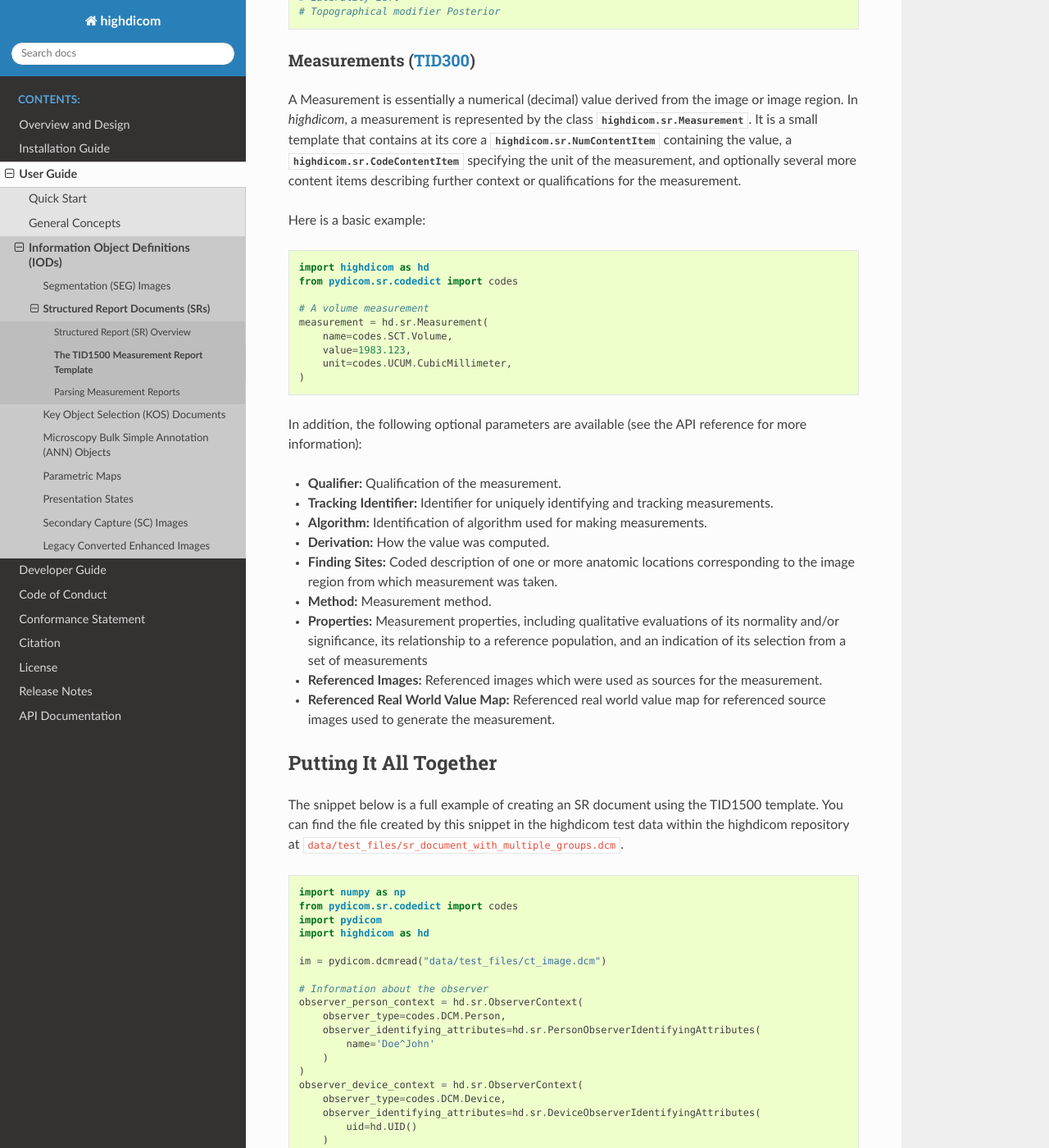
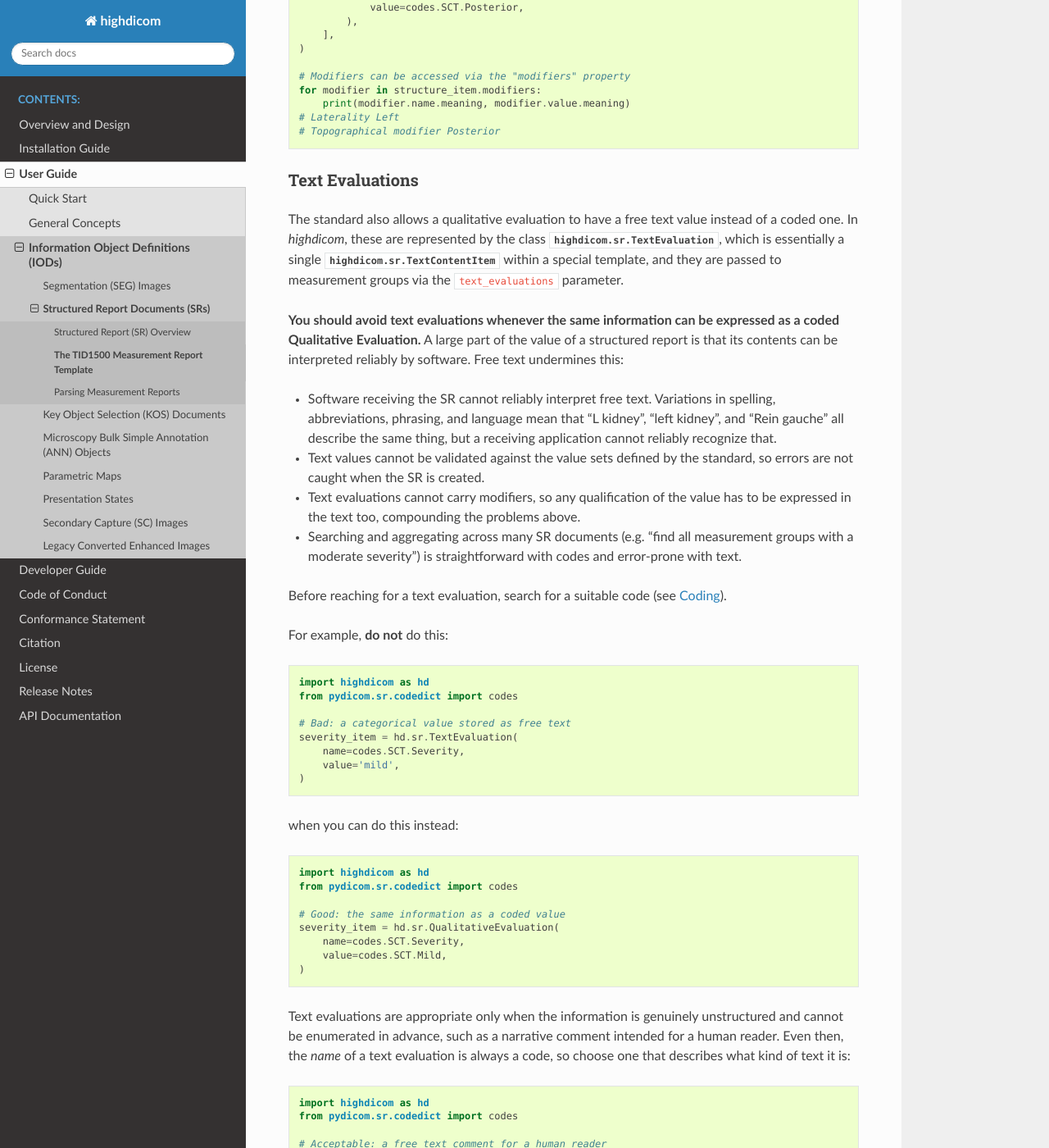
Before and after one commit to ImagingDataCommons/highdicom, a Sphinx documentation site: the page built from docs/tid1500.rst, in a window 1280 px wide and 1400 px high, scrolled down 10638 px. Shown: the whole window at 82% size. Built offline with Sphinx 7.4.7 and the Read the Docs theme 3.1.0, drawn with Linux system fonts in a browser that asks for light colours; some of the changed text lies outside the part shown.

Commit message:
Add user guide section on text evalutions

```diff
--- a/docs/tid1500.rst
+++ b/docs/tid1500.rst
@@ -53,7 +53,10 @@ group).
 Each Measurement Group contains a number of Measurements
 (`TID300 <tid300def_>`_) - numerical values derived from an image, such as a
 length or volume - and/or Qualitative Evaluations - categorical values derived
-from an image, such as classification of a tumor morphology.
+from an image, such as classification of a tumor morphology. The standard also
+allows qualitative evaluations with free text values, which *highdicom* calls
+text evaluations, but coded qualitative qvaluations should be preferred
+where possible.
 
 When constructing the content, it is necessary to start at the bottom of the
 content tree with the Measurements and Evaluations and work up, by adding them
@@ -468,6 +471,10 @@ type (some have been omitted for brevity):
 - ``qualitative_evaluations``: (Sequence of
   :class:`highdicom.sr.QualitativeEvaluation`, optional) Coded name-value pairs
   that describe qualitative evaluations, see below.
+- ``text_evaluations``: (Sequence of :class:`highdicom.sr.TextEvaluation`,
+  optional) Name-value pairs with a coded name and a free text value that
+  describe qualitative evaluations. Use only when the evaluation cannot be
+  expressed with ``qualitative_evaluations``, see below.
 - ``finding_category``: (:class:`highdicom.sr.CodedConcept`, optional)
   Category of observed finding, e.g., anatomic structure or
   morphologically abnormal structure.
@@ -481,7 +488,9 @@ and qualitative evaluations themselves. Information derived from the images or
 image regions represented by the measurement group may be stored as either
 measurements, qualitative evaluations, or a mixture or the two. These two
 concepts play a similar role in the SR, but measurements have numerical values
-and qualitative evaluations have categorical values.
+and qualitative evaluations have categorical values. As a last resort, a
+qualitative evaluation may instead have a free text value, in which case it is
+known as a text evaluation in *highdicom*.
 
 Qualitative Evaluations
 ~~~~~~~~~~~~~~~~~~~~~~~
@@ -549,6 +558,94 @@ Evaluation Modifier Type <part16/sect_CID_210.html>` and for their values
         print(modifier.name.meaning, modifier.value.meaning)
     # Laterality Left
     # Topographical modifier Posterior
+
+.. _tid1500_text_evaluations:
+
+Text Evaluations
+~~~~~~~~~~~~~~~~
+
+The standard also allows a qualitative evaluation to have a free text value
+instead of a coded one. In *highdicom*, these are represented by the class
+:class:`highdicom.sr.TextEvaluation`, which is essentially a single
+:class:`highdicom.sr.TextContentItem` within a special template, and they are
+passed to measurement groups via the ``text_evaluations`` parameter.
+
+**You should avoid text evaluations whenever the same information can be
+expressed as a coded Qualitative Evaluation.** A large part of the value of a
+structured report is that its contents can be interpreted reliably by
+software. Free text undermines this:
+
+- Software receiving the SR cannot reliably interpret free text. Variations in
+  spelling, abbreviations, phrasing, and language mean that "L kidney",
+  "left kidney", and "Rein gauche" all describe the same thing, but a
+  receiving application cannot reliably recognize that.
+- Text values cannot be validated against the value sets defined by the
+  standard, so errors are not caught when the SR is created.
+- Text evaluations cannot carry modifiers, so any qualification of the value
+  has to be expressed in the text too, compounding the problems above.
+- Searching and aggregating across many SR documents (e.g. "find all
+  measurement groups with a moderate severity") is straightforward with codes
+  and error-prone with text.
+
+Before reaching for a text evaluation, search for a suitable code (see
+:ref:`coding`).
+
+For example, **do not** do this:
+
+.. code-block:: python
+
+    import highdicom as hd
+    from pydicom.sr.codedict import codes
+
+    # Bad: a categorical value stored as free text
+    severity_item = hd.sr.TextEvaluation(
+        name=codes.SCT.Severity,
+        value='mild',
+    )
+
+when you can do this instead:
+
+.. code-block:: python
+
+    import highdicom as hd
+    from pydicom.sr.codedict import codes
+
+    # Good: the same information as a coded value
+    severity_item = hd.sr.QualitativeEvaluation(
+        name=codes.SCT.Severity,
+        value=codes.SCT.Mild,
+    )
+
+Text evaluations are appropriate only when the information is genuinely
+unstructured and cannot be enumerated in advance, such as a narrative comment
+intended for a human reader. Even then, the *name* of a text evaluation is
+always a code, so choose one that describes what kind of text it is:
+
+.. code-block:: python
+
+    import highdicom as hd
+    from pydicom.sr.codedict import codes
+
+    # Acceptable: a free text comment for a human reader
+    comment_item = hd.sr.TextEvaluation(
+        name=codes.DCM.Comment,
+        value='Margin poorly visualized due to motion artifact',
+    )
+
+    tracking_id = hd.sr.TrackingIdentifier(
+        identifier='Image0001',
+        uid=hd.UID(),
+    )
+
+    group = hd.sr.MeasurementsAndQualitativeEvaluations(
+        tracking_identifier=tracking_id,
+        qualitative_evaluations=[...],
+        text_evaluations=[comment_item],
+    )
+
+If you find yourself using text evaluations with a small set of values that
+recur, that is a strong sign the information is categorical and should be
+coded instead.
 
 Measurements (`TID300 <tid300def_>`_)
 ~~~~~~~~~~~~~~~~~~~~~~~~~~~~~~~~~~~~~
```
Also changed, not shown: docs/tid1500parsing.rst (+48 -1 lines).
